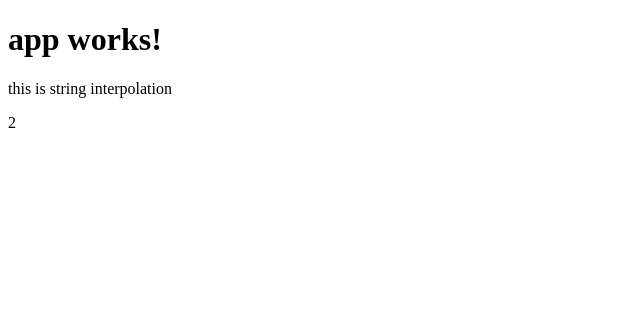
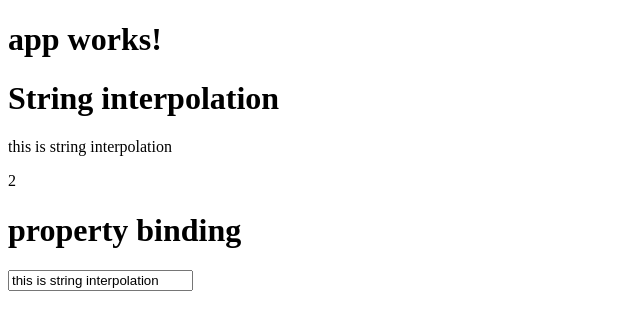
Before and after one commit to turcuciprian/udemy-ng2-course, an Angular app: page / in a window 1280 px wide. Shown: the top 330 px of the page, without its empty margins (0-640 px from the left). Built offline with nearby package versions, Linux system fonts and the light colour scheme.

Commit message:
property binding

```diff
--- a/src/app/databinding/databinding.component.html
+++ b/src/app/databinding/databinding.component.html
@@ -1,6 +1,9 @@
+<h1>String interpolation</h1>
 <p>
   {{stringInterpolation}}
 </p>
 <p>
   {{numberInterpolation}}
 </p>
+<h1>property binding</h1>
+<input type="text" name="" [value]="stringInterpolation">
```
